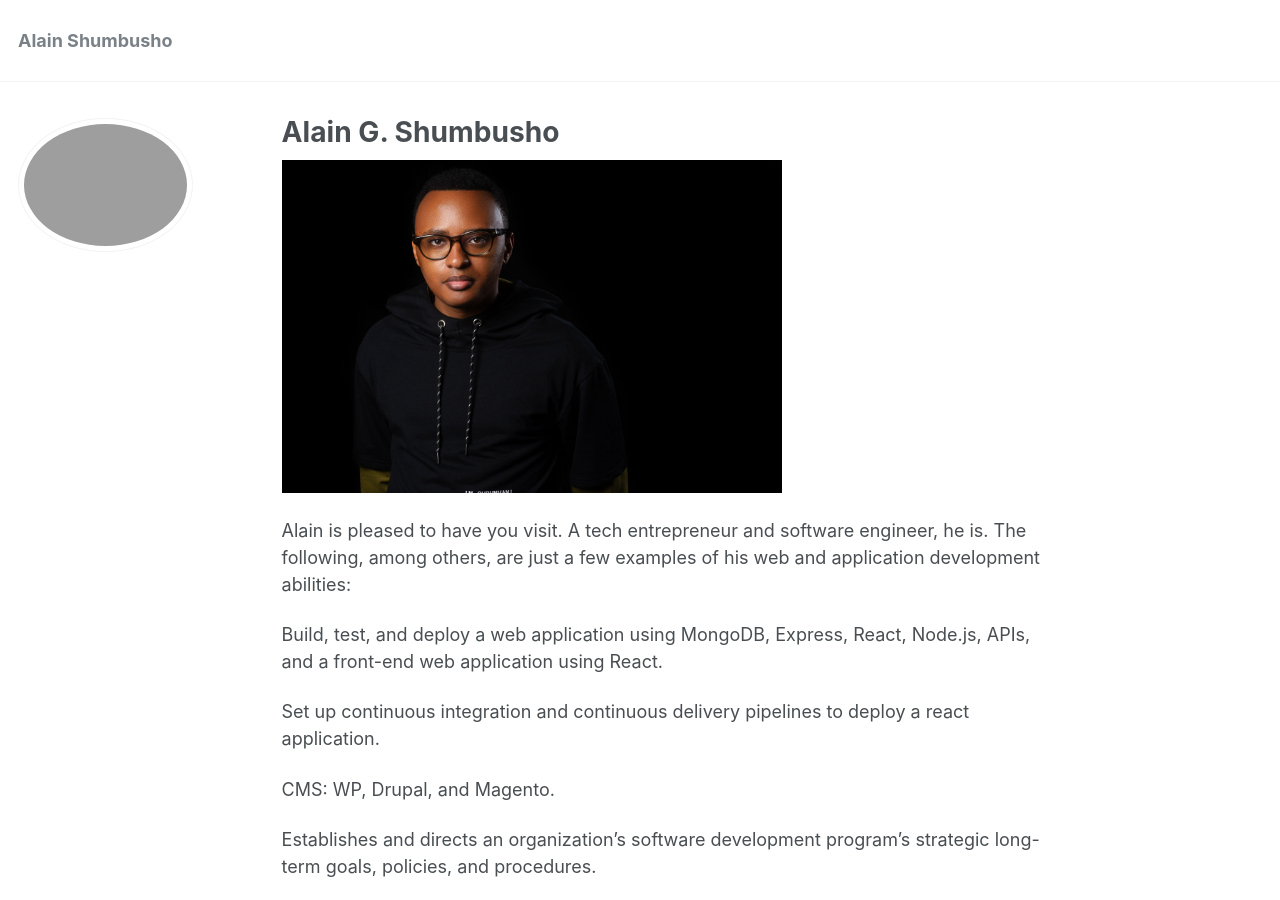
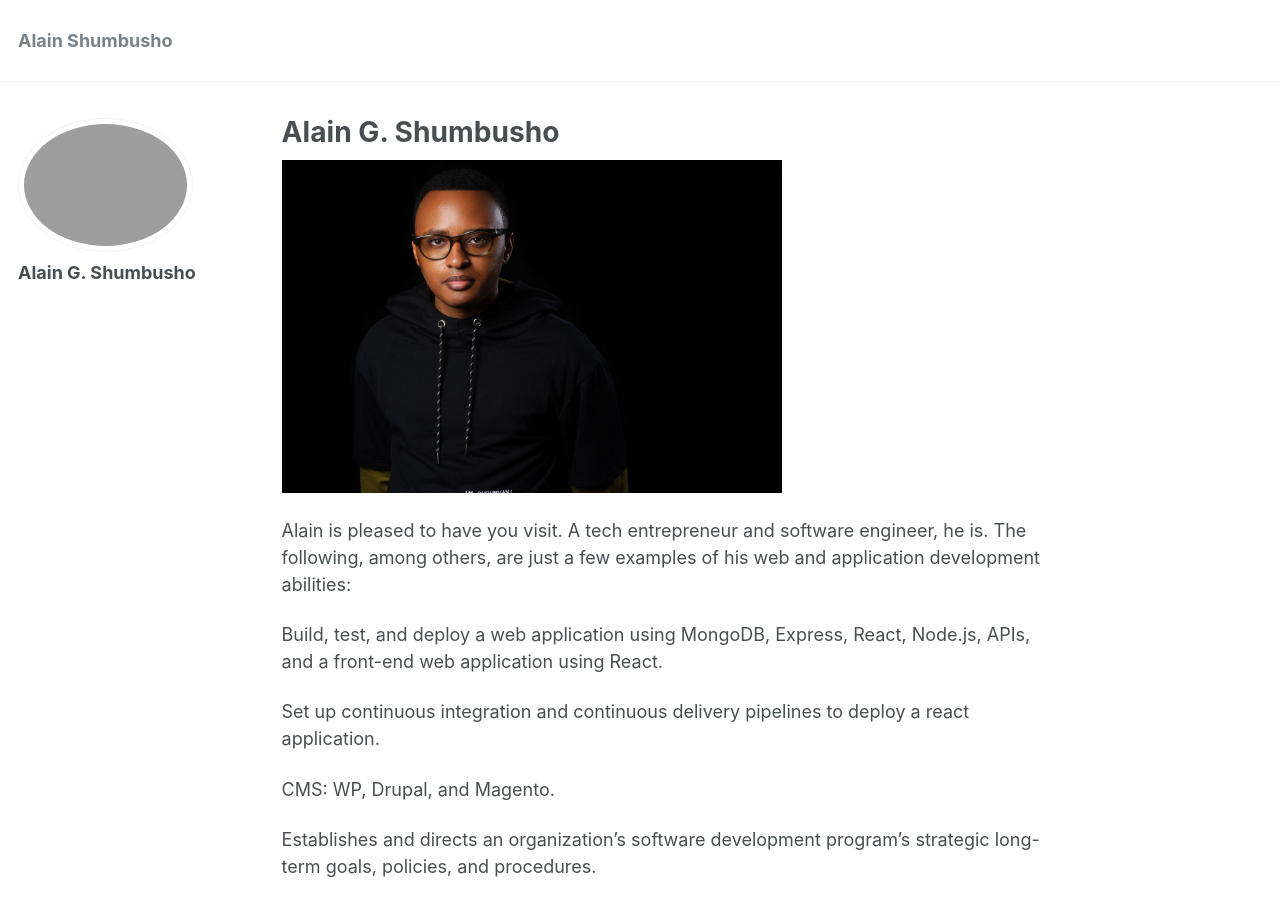
Before and after one commit to phdcsseiden/phdcsseiden.github.io, a Jekyll site: the page built from _pages/about.md, in a window 1280 px wide and 900 px high. Built offline with Jekyll 4.4.1, drawn with Linux system fonts in a browser that asks for light colours.

Commit message:
Update _config.yml

```diff
--- a/_config.yml
+++ b/_config.yml
@@ -80,7 +80,7 @@ analytics:
 
 # Site Author
 author:
-  name             : ""
+  name             : "Alain G. Shumbusho"
   avatar           : #"Headshotwoo.jpg"
   bio              : #"He/Him"
   bio              : #"STEM Grad - He/Him/His"
```
